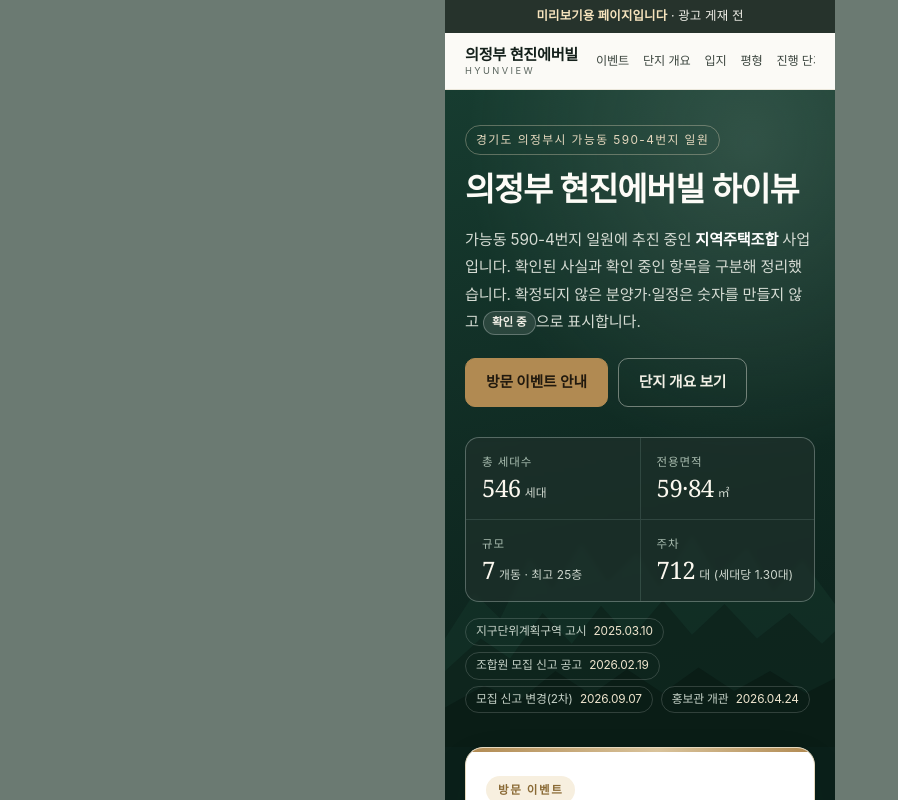
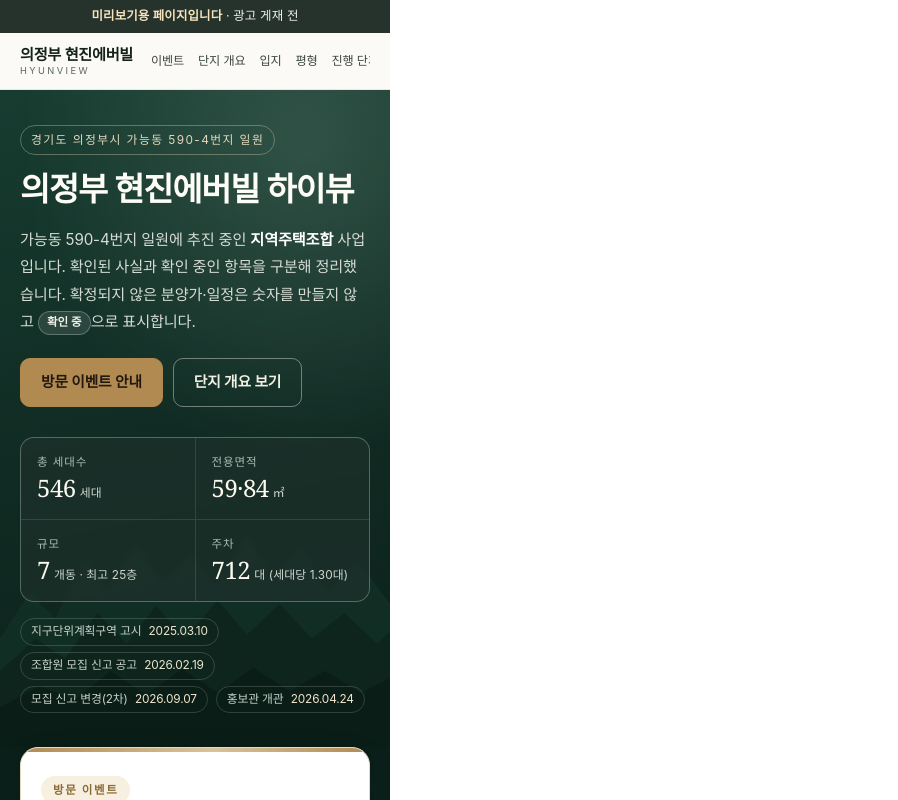
Before and after one commit to ongtnt02/ongtnt02.github.io, a plain HTML site: page hyunview/_frame.html in a window 1280 px wide. Shown: the top 800 px of the page, without its empty margins (0-898 px from the left). Drawn offline with Linux system fonts and the light colour scheme.

Commit message:
hyunview: 확인용 프레임 좌측 정렬

```diff
--- a/hyunview/_frame.html
+++ b/hyunview/_frame.html
@@ -6,14 +6,14 @@
 <meta name="robots" content="noindex, nofollow">
 <title>hyunview 렌더 확인용 프레임</title>
 <style>
-  html, body { margin: 0; padding: 0; background: #6b7a72; }
-  iframe { display: block; border: 0; background: #fff; margin: 0 auto; }
+  html, body { margin: 0; padding: 0; background: #ffffff; }
+  iframe { display: block; border: 0; background: #fff; margin: 0; }
 </style>
 </head>
 <body>
 <!--
   렌더 확인용: ?w=390 처럼 폭을 주면 그 폭으로 페이지를 그린다(높이는 내용에 맞춰 자동).
-  ?h=844 를 주면 그 높이의 화면 하나만 잘라 볼 수 있다. 광고 게재 전 삭제해도 되는 파일.
+  ?h=844 를 주면 그 높이만 잘라 볼 수 있다. 광고 게재 전 삭제해도 되는 파일.
 -->
 <iframe id="f" src="index.html" title="hyunview 렌더 확인"></iframe>
 <script>
```
